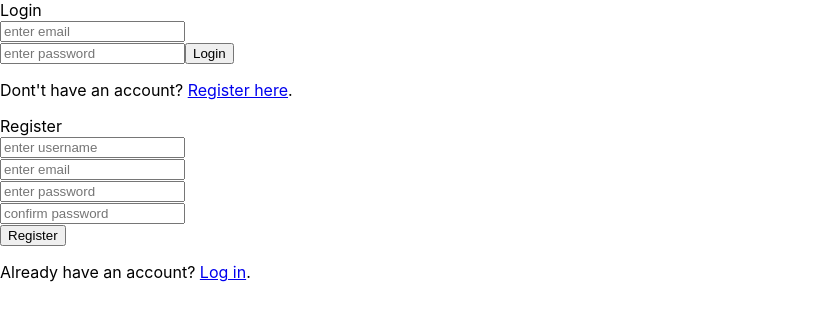
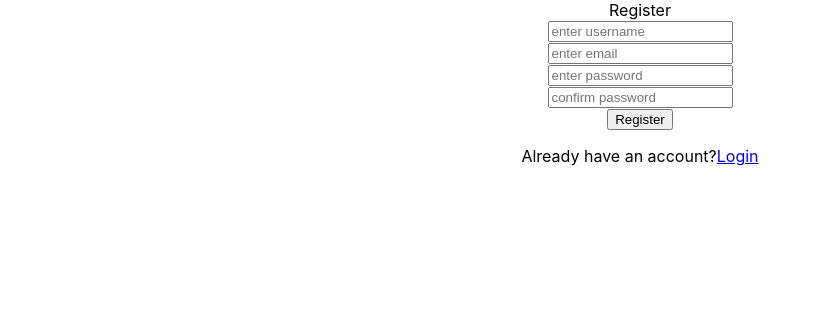
Before and after one commit to Praveen-Koudagani/musicplayer, a React (Create React App) app in the folder music-app-fe/: page / in a window 1280 px wide. Shown: the top 320 px of the page, without its empty margins (0-821 px from the left). Built offline with nearby package versions, Linux system fonts and the light colour scheme.

Commit message:
fe login commit2

```diff
--- a/music-app-fe/src/App.js
+++ b/music-app-fe/src/App.js
@@ -1,15 +1,24 @@
+import { BrowserRouter as Router, Route, Routes} from 'react-router-dom';
 import './App.css';
+import Home from './components/home/Home';
 import Login from './components/login/Login';
 import Register from './components/register/Register';
 
+
+
 function App() {
-
   return (
-    <div>
-      <Login/>
-      <Register/>
+    <div className="App">
+       <Router>
+        <Routes>
+          <Route exact path="/" element={<Register/>} />
+          <Route exact path="/Login" element={<Login/>} />
+          <Route exact path="/Home" element={<Home/>} />
+        </Routes>
+      </Router>
     </div>
   );
 }
 
+
 export default App;
--- /dev/null
+++ b/music-app-fe/src/components/home/Home.js
@@ -0,0 +1,9 @@
+import React from 'react'
+
+const Home = () => {
+  return (
+    <div>Home</div>
+  );
+}
+
+export default Home
--- a/music-app-fe/src/components/login/Login.js
+++ b/music-app-fe/src/components/login/Login.js
@@ -1,24 +1,31 @@
 import React from 'react'
+import { Link } from 'react-router-dom';
+import Register from '../register/Register';
 
 const Login = () => {
+const handleLogin=(event)=>{
+  console.log("cliked on login");
+}
   return (
     <div>
-        <form>
-        <div class="container">
+    <div>
+        <form onSubmit={handleLogin} method="PUT">
+        <div className=''>
         <label>Login</label>
         <br/>
         <input type="email" name="email" placeholder='enter email'></input>
         <br/>
         <input type="password" name="userpassword" placeholder='enter password'></input>
-        <input type="submit" name="login" value="Login"></input>
+        <input type="submit" name="login" value="Login" ></input>
         </div>
-        <div class="container Login">
-            <p>Dont't have an account? <a href="#">Register here</a>.</p>
+        <div className="container Login">
+            <p>Dont't have an account? <Link to="/">Register here</Link>.</p>
         </div>
         </form>
     </div>
+    </div>
 
-  )
+  );
 }
 
 export default Login;
--- a/music-app-fe/src/components/register/Register.js
+++ b/music-app-fe/src/components/register/Register.js
@@ -1,10 +1,15 @@
-import React from 'react'
+import React, { useState } from 'react';
+import { Link } from 'react-router-dom';
+
 
 const Register = () => {
+
   return (
     <div>
+
+    <div>
         <form>
-        <div class="container">
+        <div className="container">
         <label>Register</label>
         <br/>
         <input type="text" name="username" placeholder='enter username'></input>
@@ -17,10 +22,11 @@ const Register = () => {
         <br/>
         <input type="submit" name="submit" value="Register"></input>
         </div>
-        <div class="container signin">
-            <p>Already have an account? <a href="#">Log in</a>.</p>
+        <div className="container signin">
+            <p>Already have an account?<Link to="/Login">Login </Link></p>
         </div>
         </form>
+    </div>
     </div>
 
 
```
